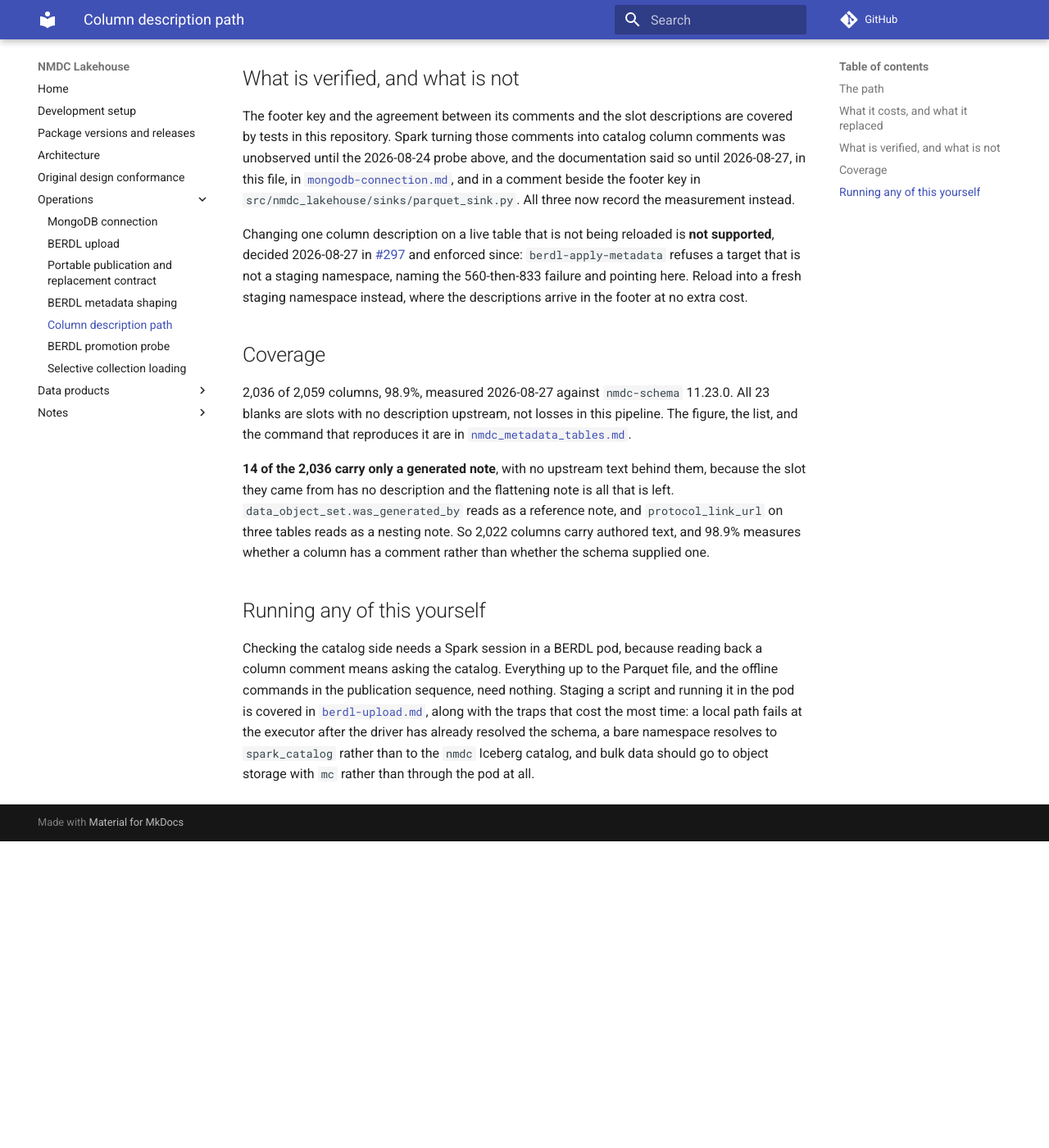
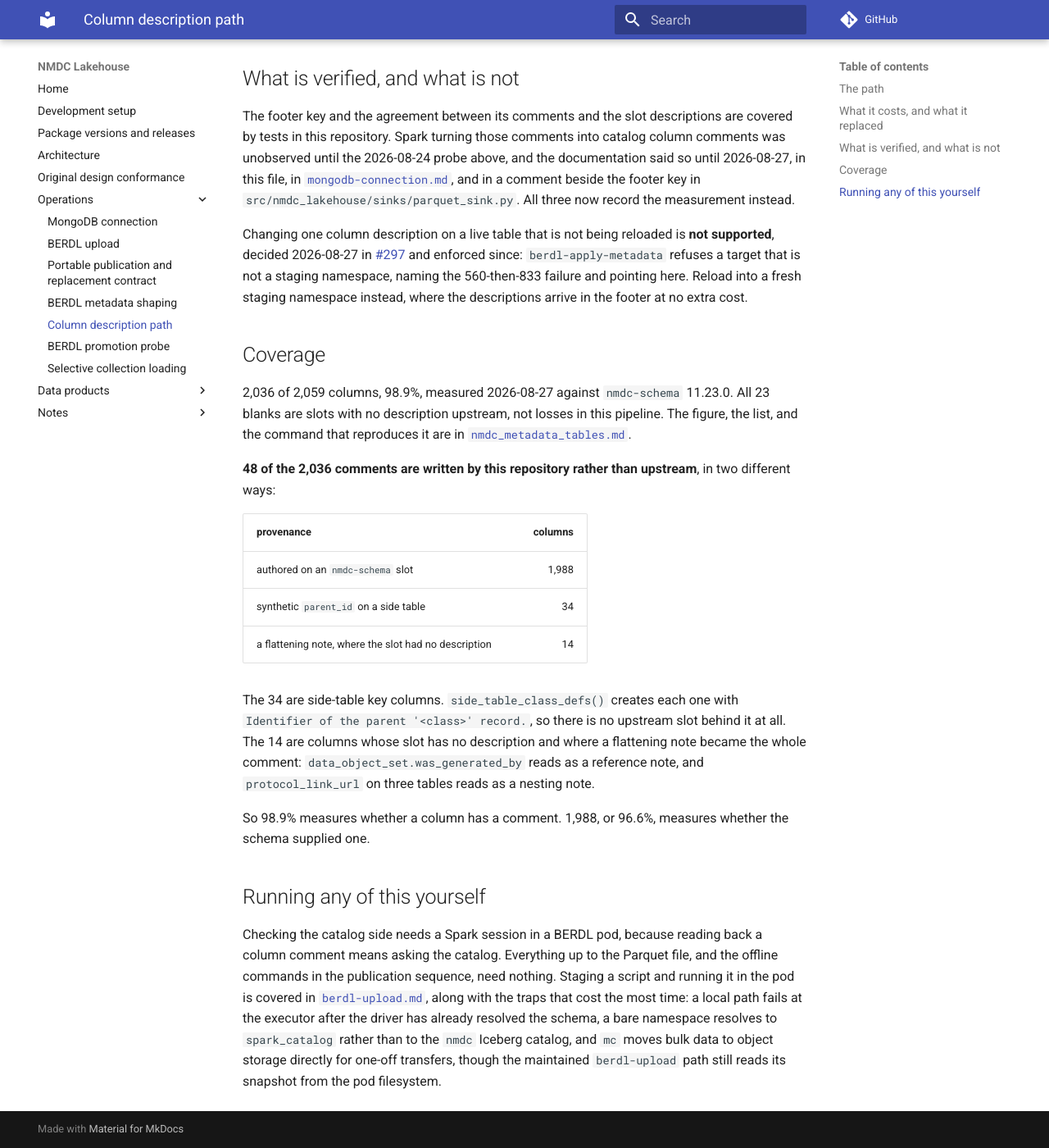
Before and after one commit to microbiomedata/nmdc-lakehouse, an MkDocs documentation site: the page built from docs/column-description-path.md, in a window 1280 px wide and 1400 px high, scrolled down 2391 px. Shown: the whole window at 82% size. Built offline with MkDocs 1.6.1 and Material for MkDocs 9.7.7, drawn with Linux system fonts in a browser that asks for light colours; comment, search, counter and statistics services are not loaded; before the commit the page ends 3417 px from its top, so only the background shows below that.

Commit message:
Correct a published count, and scope the mc rule in the four places it was wrong
I published 2,022 upstream-authored columns and defended it in a reply. It is
1,988. There is a third provenance category I missed: side_table_class_defs
gives every side table a synthetic parent_id description, "Identifier of the
parent '<class>' record.", which this repository writes and no upstream slot
backs. There are 34 of them, against the 14 flattening-note-only columns I had
treated as the only exception.

Both documents now give the three-way split, and separate the two figures that
were being conflated: 98.9% is whether a column has a comment, 96.6% is whether
the schema supplied one.

The mc rule was scoped once, in the paragraph a reviewer named, and left
unscoped in four other places I had written it. berdl-upload binds --data-dir to
a local snapshot and the adapter reads those Parquet files from the pod before
uploading them itself, so "bulk data should not go through the pod at all" would
have left the command without its inputs. All four now carry the boundary rather
than the slogan, with the file and line that make it true.

Third time today I fixed the instance named instead of grepping for the claim.

Co-Authored-By: Claude <noreply@anthropic.com>

```diff
--- a/docs/column-description-path.md
+++ b/docs/column-description-path.md
@@ -129,12 +129,24 @@ cost.
 this pipeline. The figure, the list, and the command that reproduces it are in
 [`nmdc_metadata_tables.md`](nmdc_metadata_tables.md).
 
-**14 of the 2,036 carry only a generated note**, with no upstream text behind
-them, because the slot they came from has no description and the flattening note
-is all that is left. `data_object_set.was_generated_by` reads as a reference
-note, and `protocol_link_url` on three tables reads as a nesting note. So 2,022
-columns carry authored text, and 98.9% measures whether a column has a comment
-rather than whether the schema supplied one.
+**48 of the 2,036 comments are written by this repository rather than upstream**,
+in two different ways:
+
+| provenance | columns |
+| --- | ---: |
+| authored on an `nmdc-schema` slot | 1,988 |
+| synthetic `parent_id` on a side table | 34 |
+| a flattening note, where the slot had no description | 14 |
+
+The 34 are side-table key columns. `side_table_class_defs()` creates each one
+with `Identifier of the parent '<class>' record.`, so there is no upstream slot
+behind it at all. The 14 are columns whose slot has no description and where a
+flattening note became the whole comment: `data_object_set.was_generated_by`
+reads as a reference note, and `protocol_link_url` on three tables reads as a
+nesting note.
+
+So 98.9% measures whether a column has a comment. 1,988, or 96.6%, measures
+whether the schema supplied one.
 
 ## Running any of this yourself
 
@@ -145,5 +157,6 @@ Staging a script and running it in the pod is covered in
 [`berdl-upload.md`](berdl-upload.md), along with the traps that cost the most
 time: a local path fails at the executor after the driver has already resolved
 the schema, a bare namespace resolves to `spark_catalog` rather than to the
-`nmdc` Iceberg catalog, and bulk data should go to object storage with `mc`
-rather than through the pod at all.
+`nmdc` Iceberg catalog, and `mc` moves bulk data to object storage directly for
+one-off transfers, though the maintained `berdl-upload` path still reads its
+snapshot from the pod filesystem.
```
Also changed, not shown: docs/berdl-upload.md (+12 -5 lines), docs/nmdc_metadata_tables.md (+5 -4 lines).
